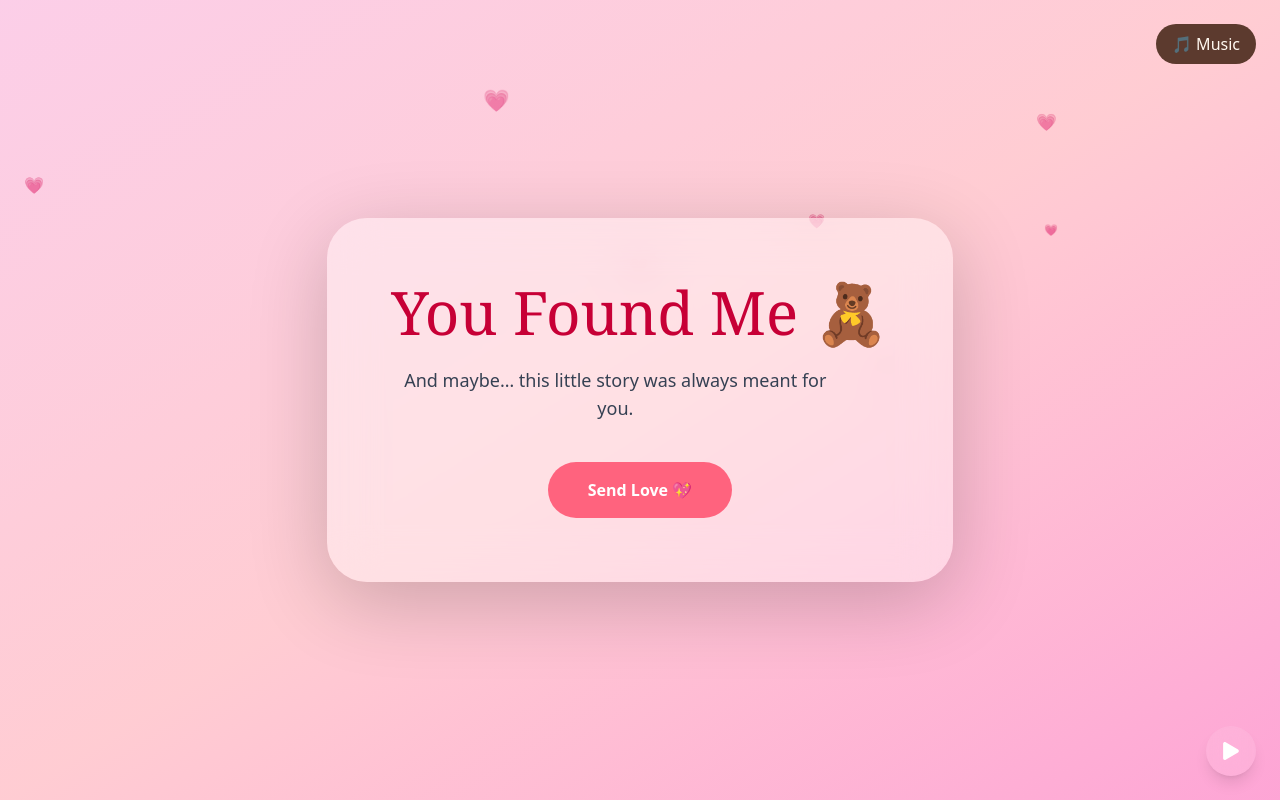
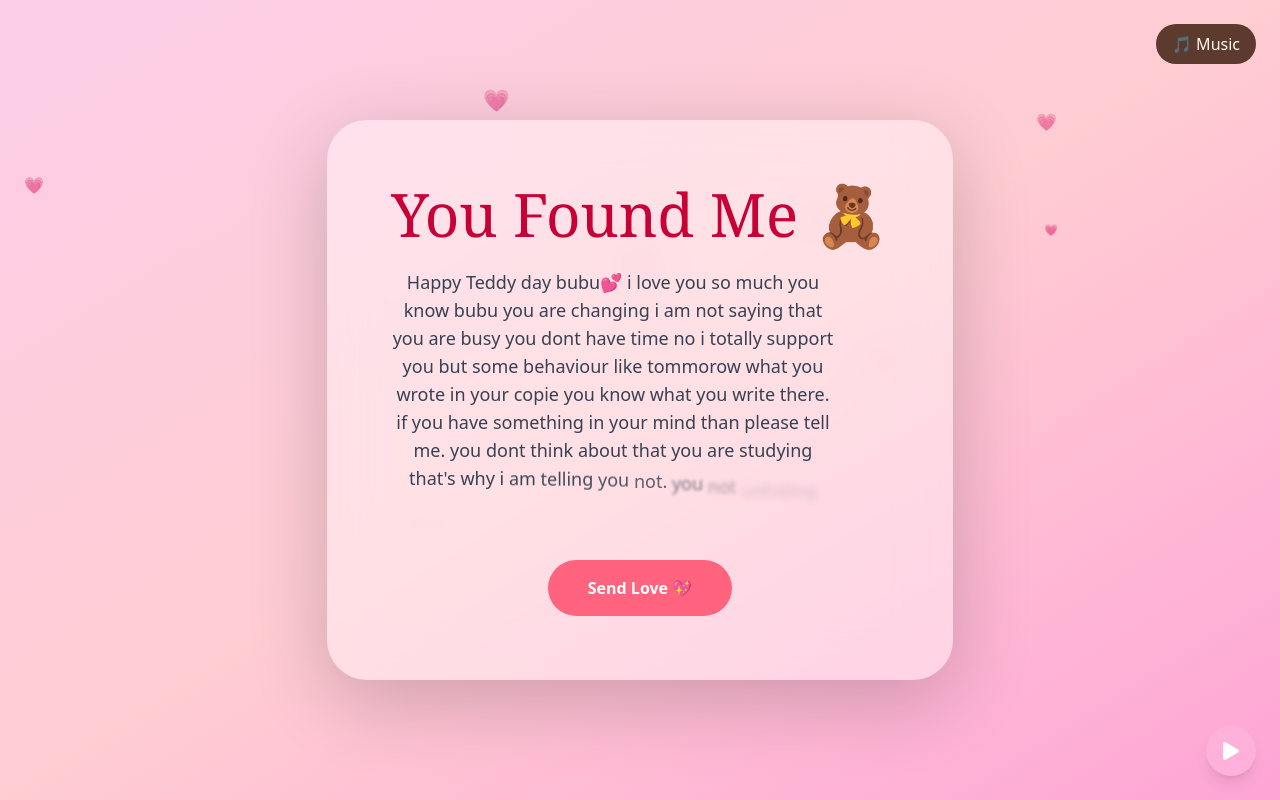
Before and after one commit to akashroy8210/surprise, a React (Vite) app: page /love in a window 1280 px wide. Built offline with nearby package versions, Linux system fonts and the light colour scheme; a web font is replaced by a local one.

Commit message:
change text

```diff
--- a/src/component/cards/Love.jsx
+++ b/src/component/cards/Love.jsx
@@ -1,6 +1,6 @@
 import React, { useState, useEffect, useRef } from "react";
 
-import music from "../../assets/music/music.mp3"; // ✅ FIXED MUSIC PATH
+import baby3 from "../../assets/music/baby3.mp3"; // ✅ FIXED MUSIC PATH
 
 function Love(){
 
@@ -52,6 +52,7 @@ const toggleMusic = () => {
       audioRef.current.pause();
     }
   };
+  const text="Happy Teddy day bubu💕 i love you so much you know bubu you are changing i am not saying that you are busy you dont have time no i totally support you but some behaviour like tommorow what you wrote in your copie you know what you write there. if you have something in your mind than please tell me. you dont think about that you are studying that's why i am telling you not. you not unhiding your last seen. leave this babu i love you babu💕";
 
 return(
 
@@ -65,7 +66,7 @@ via-rose-200
 to-pink-300
 ">
 
-<audio ref={audioRef} src={music} loop />
+<audio ref={audioRef} src={baby3} loop />
 
       <button
         onClick={toggleMusic}
@@ -116,7 +117,15 @@ text-lg
 text-gray-700
 max-w-md
 ">
-And maybe… this little story was always meant for you.
+{text.split(" ").map((word, i) => (
+            <span
+              key={i}
+              className="inline-block opacity-0 animate-word"
+              style={{ animationDelay: `${i * 0.07}s` }}
+            >
+              {word}&nbsp;
+            </span>
+          ))}
 </p>
 
 
```
